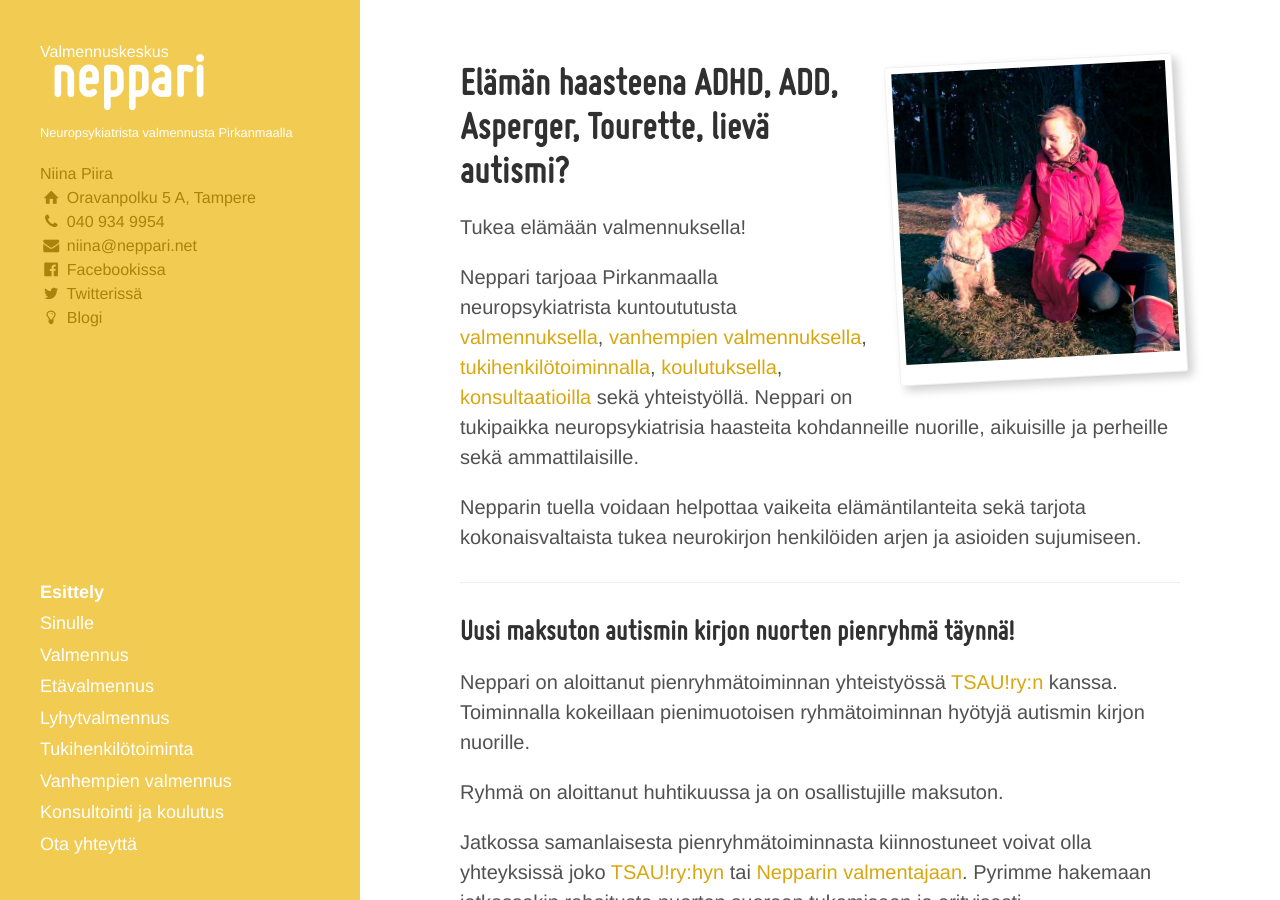
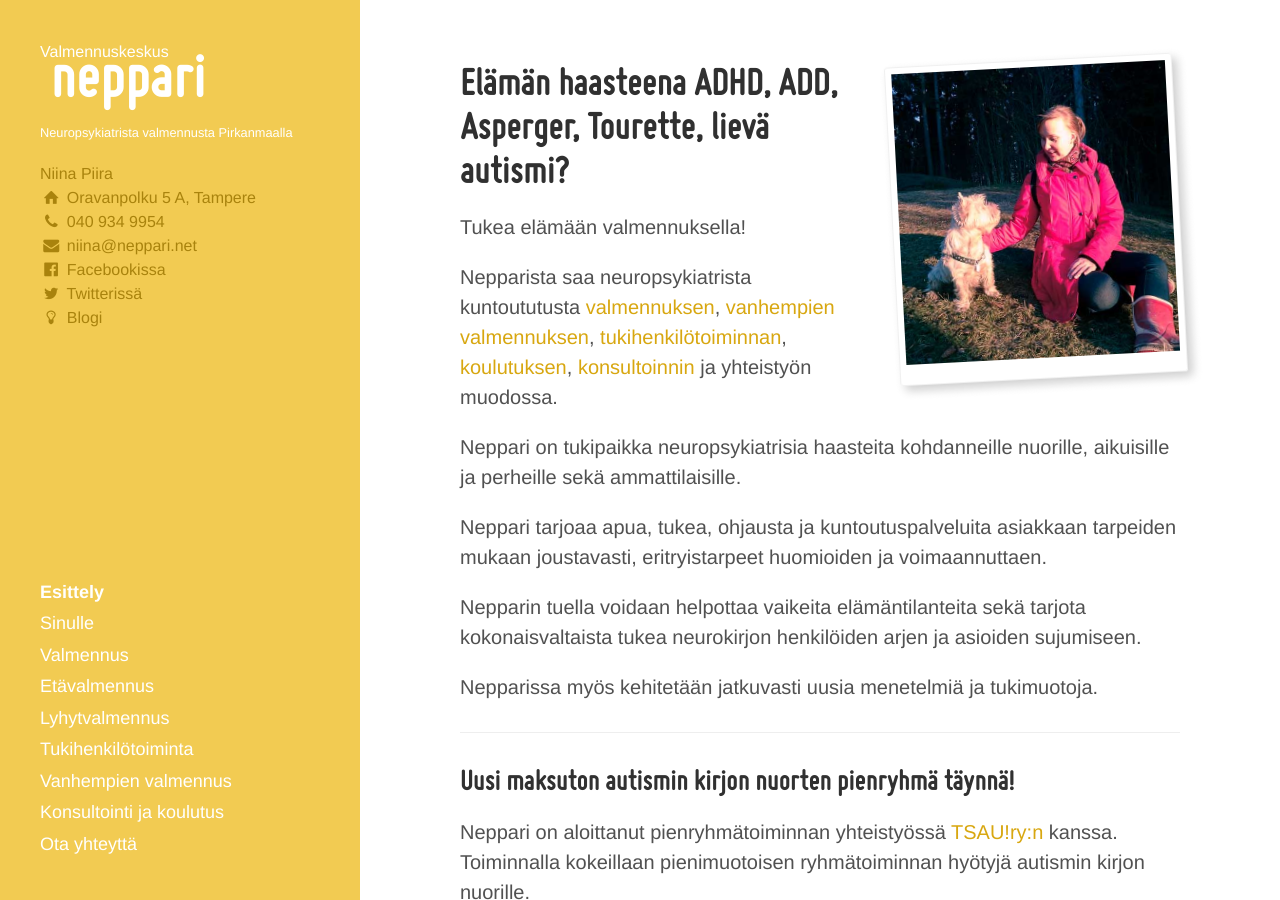
Before and after one commit to niinapiira/neppari.net, a Jekyll site: the page built from index.md, in a window 1280 px wide and 900 px high. Built offline with Jekyll 4.4.1, drawn with Linux system fonts in a browser that asks for light colours.

Commit message:
Updated index.md

```diff
--- a/index.md
+++ b/index.md
@@ -21,9 +21,15 @@ polaroid: ""
 
 Tukea elämään valmennuksella!
 
-Neppari tarjoaa Pirkanmaalla neuropsykiatrista kuntoututusta [valmennuksella](/valmennus), [vanhempien valmennuksella](/vanhempien-valmennus), [tukihenkilötoiminnalla](/ammatillinen-tukihenkilotoiminta), [koulutuksella](/konsultointi-ja-koulutus), [konsultaatioilla](/konsultointi-ja-koulutus) sekä yhteistyöllä. Neppari on tukipaikka neuropsykiatrisia haasteita kohdanneille nuorille, aikuisille ja perheille sekä ammattilaisille.
+Nepparista saa neuropsykiatrista kuntoututusta [valmennuksen](/valmennus), [vanhempien valmennuksen](/vanhempien-valmennus), [tukihenkilötoiminnan](/ammatillinen-tukihenkilotoiminta), [koulutuksen](/konsultointi-ja-koulutus), [konsultoinnin](/konsultointi-ja-koulutus) ja yhteistyön muodossa.
+
+Neppari on tukipaikka neuropsykiatrisia haasteita kohdanneille nuorille, aikuisille ja perheille sekä ammattilaisille.
+
+Neppari tarjoaa apua, tukea, ohjausta ja kuntoutuspalveluita asiakkaan tarpeiden mukaan joustavasti, eritryistarpeet huomioiden ja voimaannuttaen.
 
 Nepparin tuella voidaan helpottaa vaikeita elämäntilanteita sekä tarjota kokonaisvaltaista tukea neurokirjon henkilöiden arjen ja asioiden sujumiseen.
+
+Nepparissa myös kehitetään jatkuvasti uusia menetelmiä ja tukimuotoja.
 
 ___
 
```
